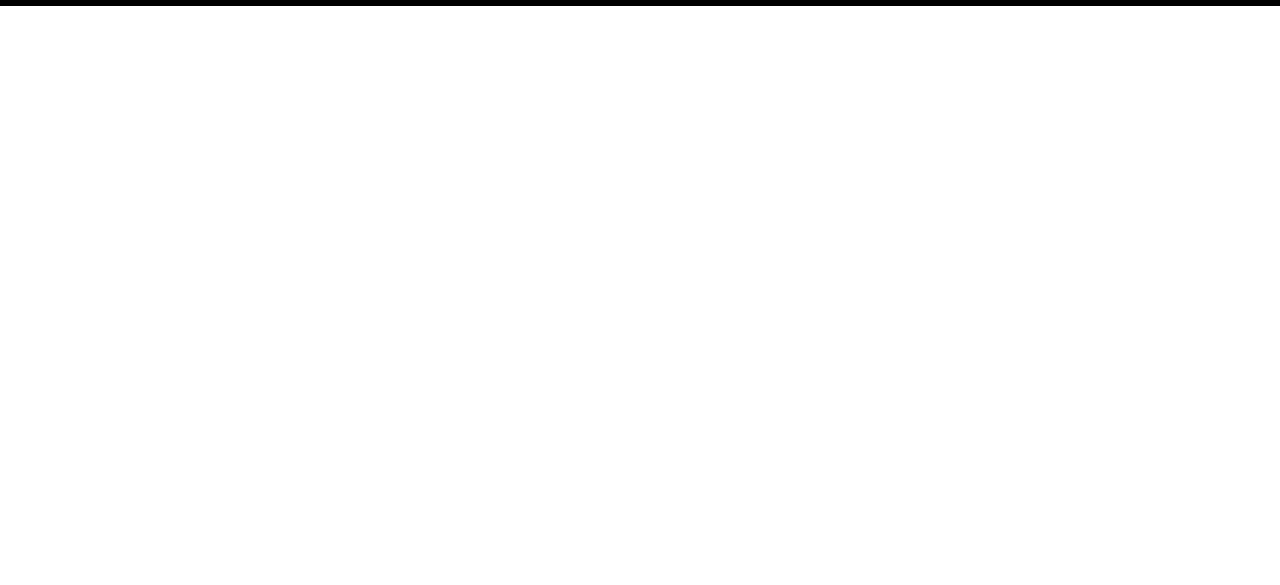
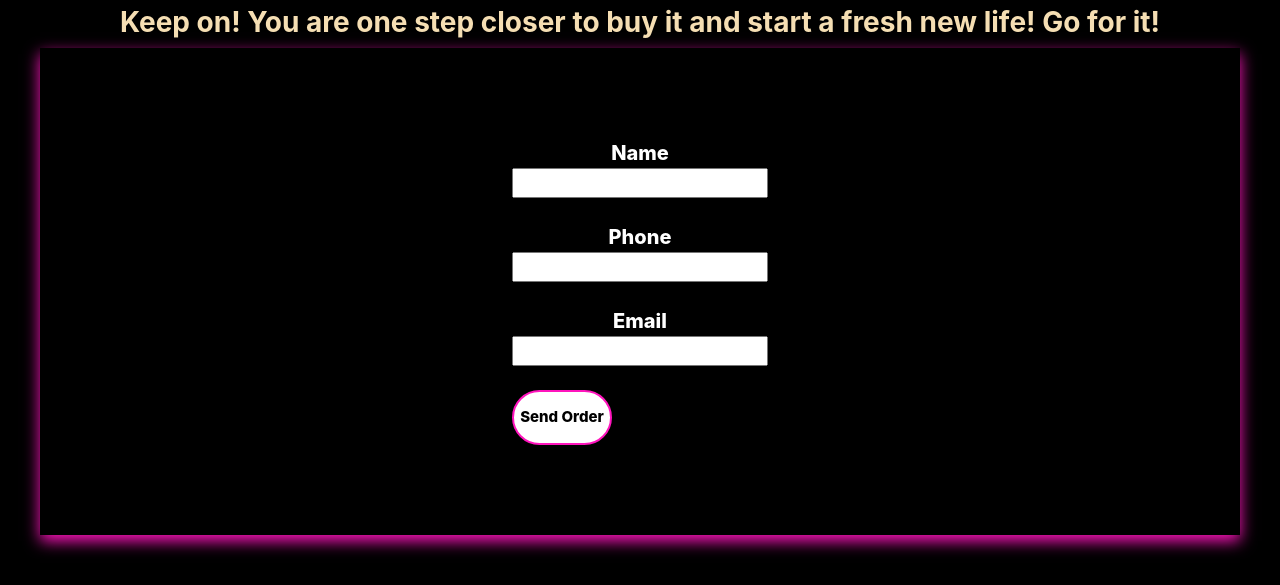
Before and after one commit to simonbarrau/React-tienda, a React (Create React App) app: page /form in a window 1280 px wide. Shown: the part 160-745 px from the top of the page. Built offline with nearby package versions, Linux system fonts and the light colour scheme.

Commit message:
form and styles

```diff
--- a/src/App.css
+++ b/src/App.css
@@ -1,6 +1,6 @@
 .App {
   text-align: center;
-  background-color: white;
+  background-color: black;
 }
 
 .surf{
--- a/src/App.js
+++ b/src/App.js
@@ -8,6 +8,7 @@
 //import Loader from './Components/Loader/Loader';
 import Cart from './components/Cart/Cart';
 import Destinations from './components/Destinations/Destinations';
+import Form from './components/Form/Form';
 
 function App() {
   return (
@@ -29,6 +30,8 @@
     <Route path='detail/:id' element={<ItemDetailContainer />}/>
     <Route path='destinations' element={<Destinations/>}/>
     <Route path='cart' element={<Cart />}/>
+    <Route path='/form' element= {<Form/>}/>
+
 
 
 
--- a/src/components/Cart/Cart.css
+++ b/src/components/Cart/Cart.css
@@ -1,6 +1,34 @@
+
 :root{
     --clr-neon:hsl(317 100% 54%)
 }
+
+.ttitle{
+    color: var(--clr-neon) ;
+    font-family: Impact, Haettenschweiler, 'Arial Narrow Bold', sans-serif;
+    text-align: center;}
+
+
+
+.boton {
+    height: 55px;
+    width: 100px;
+    border: 2px solid var(--clr-neon);
+    background-color: wheat;
+    color: black;
+    font-size: 15px;
+    border-radius: 30px;
+    font-weight: 100;
+    transition: ease-in 0.5s;
+}
+.boton:hover {
+    cursor: pointer;
+    background-color: black;
+    border: 2px solid white;
+    color: white;
+}
+
+
 
 .ttitle{
     color: var(--clr-neon) ;
@@ -23,39 +51,3 @@
     font-size: 15px;
 
 }
-
-.image{
-    width: 150px;
-    height: 200px;
-   border-radius: 20%;
-}
-.pc{
-    color: antiquewhite;
-    font-size: 15px;
-
-}
-
-.totalPc{
-    color: antiquewhite;
-    font-size: 15px;
-
-}
-
-.remove{
-    color: black;
-
-}
-
-.create{
-    color: black;
-
-}
-
-.carp{
-    width: 25%;
-    border: 2px  white solid;
-    border-radius: 5%;
-    height: 400px;
-    display: flex;
-
-}
--- a/src/components/Cart/Cart.js
+++ b/src/components/Cart/Cart.js
@@ -1,46 +1,13 @@
 import { useContext } from "react"
 import { CartContext } from "../../Context/CartContext"
 import { Link } from "react-router-dom"
-import { collection, getFirestore, addDoc } from "firebase/firestore"
-import moment from "moment/moment"
 import './Cart.css'
-import swal from 'sweetalert'
 
 const Cart = () => {
     const {cart,  removeProduct} = useContext(CartContext)
     console.log('cart', cart);
 
-    const createOrder= () => {
-      const db= getFirestore()
-      const order= {
-        buyer:{
-          name:'mateo',
-          phone:'67210247',
-          email:'mateo@gmail.com'
-        },
-        items:cart,
-        total: cart.reduce((valorPasado, valorActual) =>valorPasado + (valorActual.price * valorActual.cantidad) ,0),
-        date: moment().format(),
-      }
 
-      const query = collection(db, 'orders')
-      addDoc(query, order)
-      .then(({id}) => {
-        console.log({id});
-        swal({
-          title:`Felicidades por tu compra, tu id de compra es: ${id}`,
-          icon: 'success',
-          text:'Ahora, hazlo a tu manera!',
-
-         buttons:'Aceptar'});
-      })
-      .catch(() => swal({
-        icon: 'error',
-        title: 'Oops...',
-        text: 'Algo salio mal!',
-
-      }))
-    }
 
 
   return (<>
@@ -57,11 +24,17 @@
                             <br/>
                             <img src={item.image} alt={item.tittle} class="card-img-topp"></img>
                             <h2 className="title"> price:${item.price} </h2>
-                            <h2 className="title"> Total price:${item.price * item.cantidad} </h2>
-                 <div style={{margin:'20px', display:'grid', gridTemplateColumns:'333px 333px 333px'}}>
-                            <button className="title" onClick={() => removeProduct(item.id)}>Remove Item</button>
+
+                            <h2 className="title"> Total price:${item.price * item.cantidad + ((item.price * item.cantidad) * 0.21)}</h2>
+
+                 <div style={{margin:'20px', display:'grid', gridTemplateColumns:'50% 50% '}}>
+
+                     <button className="boton" onClick={() => removeProduct(item.id)}>Remove Item</button>
+                            <Link to={"/form"}>
+                            <button className="boton" > Finish Buying</button>
+                            </Link>
+
                             <br/>
-                  <button className="title" onClick={createOrder}> Create Order</button>
                  </div>
                  </div>))
       }
--- /dev/null
+++ b/src/components/Form/Form.css
@@ -0,0 +1,71 @@
+:root{
+    --clr-neon:hsl(317 100% 54%)
+}
+
+.bodyForm{
+    background-color: black;
+}
+
+.keepOn{
+    color: wheat;
+    font-weight: 700;
+    text-align: center;
+}
+
+
+
+.form{
+    margin-right: 40px;
+    margin-bottom: 40px;
+    margin-left: 40px;
+    display: flex;
+    justify-content: center;
+    align-items: center;
+    background-color: black;
+    box-shadow: var(--clr-neon) 0px 6px 15px;
+    color: white;
+    padding: 90px 50px;
+}
+
+
+
+.input label {
+    display: flex;
+    justify-content: center;
+    align-items: center;
+    font-size: 20px;
+    font-weight: 800;
+}
+
+
+
+.orderButon button {
+    border: 2px solid var(--clr-neon);
+    height: 55px;
+    width: 100px;
+    background-color: white;
+    color: black;
+    font-size: 15px;
+    border-radius: 30px;
+    transition: ease-in 0.5s;
+    font-weight: 800;
+}
+
+.gifs {
+    display: grid;
+    grid-template-columns: 50% 50%;
+    padding: 30px 0;
+    padding-left: 50px;
+}
+.gifs img{
+    height: 456px;
+    margin-right: 30px;
+    box-shadow: var(--clr-neon) 5px 18px 15px ;
+
+}
+.orderButon button:hover {
+    cursor: pointer;
+    background-color: black;
+    border: 2px solid var(--clr-neon);
+    color: white;
+}
--- /dev/null
+++ b/src/components/Form/Form.js
@@ -0,0 +1,117 @@
+import './Form.css'
+import { useState } from 'react';
+import { useContext } from 'react';
+import { CartContext } from '../../Context/CartContext';
+import { collection, addDoc, getFirestore} from "firebase/firestore";
+import moment from "moment/moment";
+import swal from 'sweetalert';
+
+const Form = () => {
+    const {cart,clear} = useContext(CartContext);
+
+
+    const db = getFirestore();
+
+
+    const [ordering, setOrdering] = useState({
+        buyer: {
+            name: '',
+            phone: '',
+            email: ''
+        },
+        items: cart,
+        total: cart.reduce((valorPasado, valorActual) =>valorPasado + (valorActual.price * valorActual.cantidad) ,0),
+
+        date: moment().format('DD/MM/YYYY, h:mm:ss a')
+    })
+
+    const createOrder= () => {
+
+        const query = collection(db, 'orders')
+        addDoc(query, ordering)
+        .then(({id}) => {
+          console.log({id});
+          swal({
+            title:`Your purchase has been done succesfully! HEY! Here is your id: ${id}`,
+            icon: 'success',
+            text:'Now, keep it your way!',
+
+           buttons:'Great!'});
+        })
+        .catch(() => swal({
+          icon: 'error',
+          title: 'Oops...',
+          text: 'Something went wrong! Try again later.',
+
+        }))
+
+            setTimeout(() => {
+                setOrdering({
+                    buyer: {
+                        name: '',
+                        phone: '',
+                        email: ''
+                    },
+                })
+                clear();
+            }, 1000);
+    }
+
+    const formChange = (e) => {
+        setOrdering({
+            ...ordering,
+            buyer: {
+                ...ordering.buyer,
+                [e.target.name]: e.target.value,
+            },
+
+        });
+    };
+
+
+  return (
+    <>
+
+    <div className='bodyForm'>
+    <h3 className='keepOn'>
+        Keep on! You are one step closer to buy it and start a fresh new life! Go for it!
+    </h3>
+
+
+    <div className='form'>
+         <form action="">
+              <div className='input'>
+                <label htmlFor="">Name</label>
+                 <input className='form-input' name="name" type="text"  value={ordering.buyer.name} onChange={formChange}/>
+                    </div>
+                    <br/>
+                    <div className='input'>
+                        <label htmlFor="">Phone</label>
+                        <input className='form-input'  name="phone" type="number"value={ordering.buyerphone}onChange={formChange}
+                        />
+                    </div>
+                    <br/>
+
+                    <div className='input'>
+                        <label htmlFor="">Email</label>
+                        <input className='form-input' name="email" type="email" value={ordering.buyer.email} onChange={formChange} />
+                    </div>
+                    <br/>
+
+                    <div className='orderButon'>
+                        <button onClick={createOrder} type='button'>Send Order</button>
+                    </div>
+
+                </form>
+        </div>
+        <div className='gifs'>
+            <img src="https://media.giphy.com/media/ckAsLajQY6HxYHYRDX/giphy-downsized-large.gif" alt="surf gif" />
+            <img src="https://media.giphy.com/media/5kF1QQlD6tKobjO5lw/giphy.gif" alt=" surf gif" />
+        </div>
+        </div>
+
+    </>
+  )
+}
+
+export default Form;
--- a/src/components/Item/Item.css
+++ b/src/components/Item/Item.css
@@ -3,10 +3,11 @@
 }
 
 
+
 .image{
-    width: 550px;
+    width: 150px;
     height: 200px;
-    border-radius: 20%;
+   border-radius: 80%;
 }
 .precio{
     font-family: Impact, Haettenschweiler, 'Arial Narrow Bold', sans-serif;
--- a/src/components/itemDetail/ItemDetail.js
+++ b/src/components/itemDetail/ItemDetail.js
@@ -53,11 +53,11 @@
 
 
  <Link to={'/'}>
- <button > Keep on Buying!</button>
+ <button > Keep on Shoping!</button>
  </Link >
 
 <Link to={'/cart'}>
-<button onClick={handleClick}> Finish Buying</button>
+<button onClick={handleClick}> Go To Buy</button>
 </Link>
 
 
--- a/src/components/itemDetail/ItemDetails.css
+++ b/src/components/itemDetail/ItemDetails.css
@@ -27,7 +27,7 @@
 	border-radius: 6%;
 	overflow: visible;
 	background: black;
-	box-shadow: 11px 11px 11px  blue;
+	box-shadow: 11px 11px 11px rgba(17, 19, 158, 0.797);
 	transition: all 400ms ease-out;
 	cursor: cell;
     text-align: center;
```
